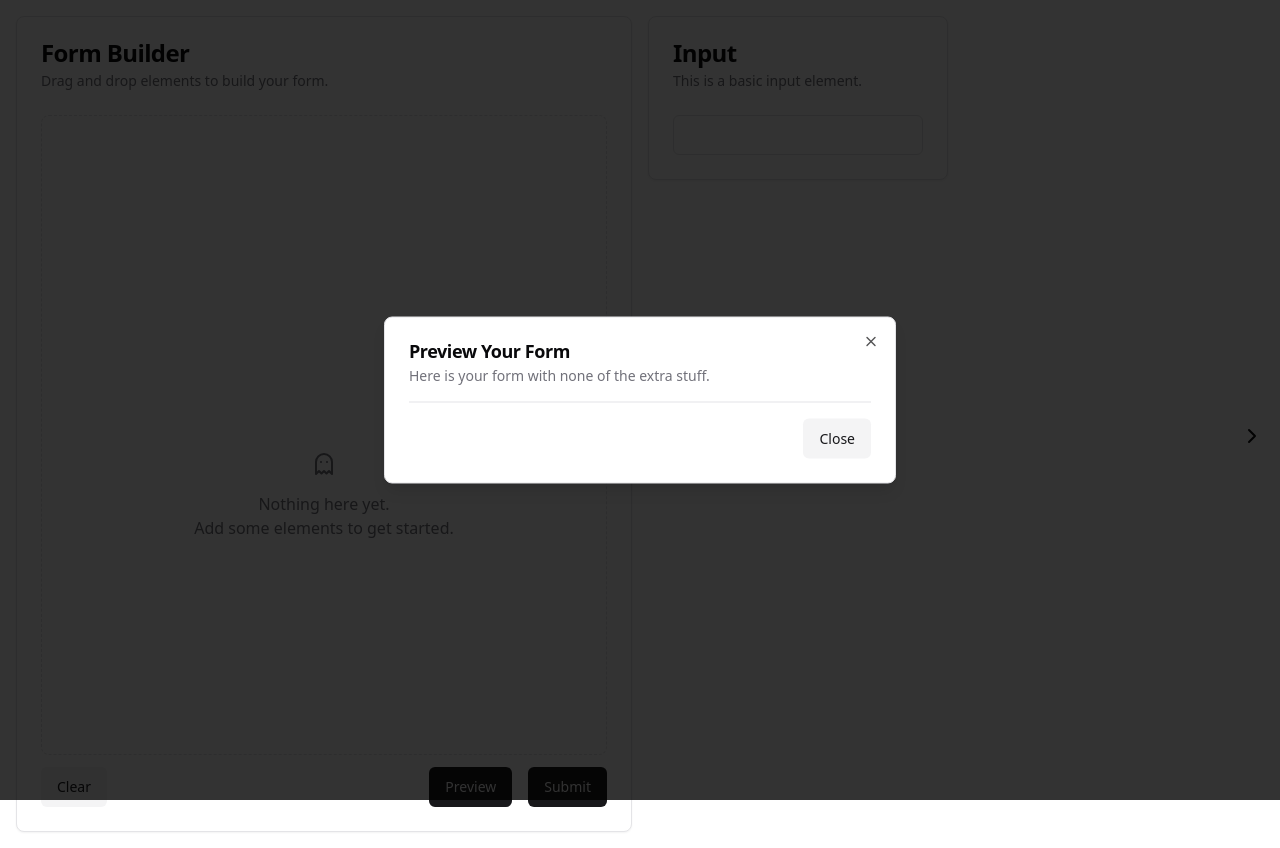
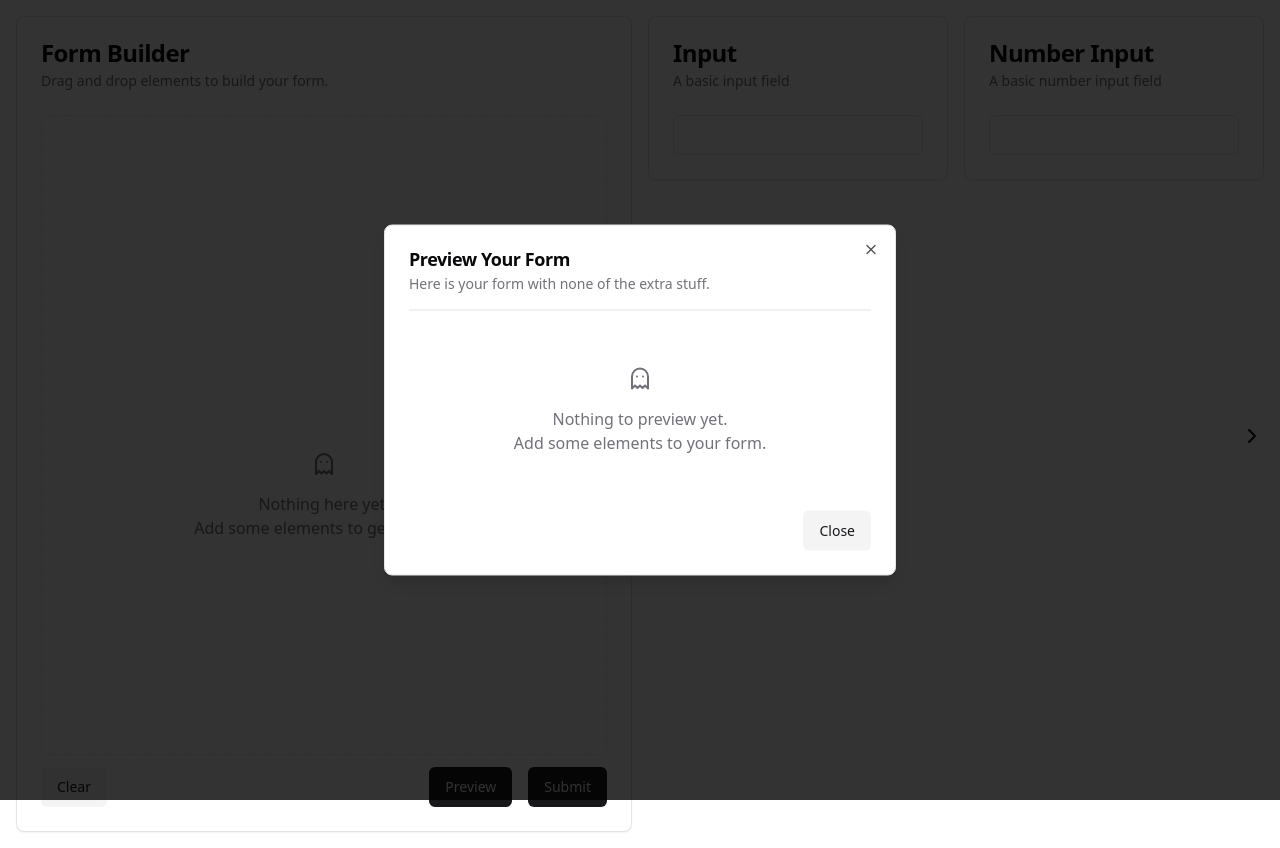
Before and after one commit to DanielSayer/form-builder, a React (Vite) app: page / in a window 1280 px wide. Both pictures are taken after a click on the button "Preview". Built offline with nearby package versions, Linux system fonts and the light colour scheme.

Commit message:
feat: implement second element

```diff
--- /dev/null
+++ b/src/components/display.tsx
@@ -0,0 +1,38 @@
+import {
+  Card,
+  CardContent,
+  CardDescription,
+  CardHeader,
+  CardTitle,
+} from "./ui/card";
+
+export type DisplayElementProps = {
+  id: string;
+  defaults?: Record<string, unknown> | undefined;
+};
+
+export type DisplayProps = {
+  id: string;
+  title: string;
+  description: string;
+  render: (props: DisplayElementProps) => JSX.Element;
+  defaults?: Record<string, unknown> | undefined;
+};
+
+export const Display = ({
+  id,
+  title,
+  description,
+  render,
+  defaults,
+}: DisplayProps) => {
+  return (
+    <Card>
+      <CardHeader>
+        <CardTitle>{title}</CardTitle>
+        <CardDescription>{description}</CardDescription>
+      </CardHeader>
+      <CardContent>{render({ id, defaults })}</CardContent>
+    </Card>
+  );
+};
--- a/src/components/element-editor.tsx
+++ b/src/components/element-editor.tsx
@@ -43,6 +43,7 @@ const ElementEditor = ({ element, onSave, onCancel }: ElementEditorProps) => {
       element: element.element,
       description: data.description ?? "",
       isUsingLabelAsName: data.useLabelAsName,
+      extraConfig: element.extraConfig,
     });
     onCancel();
   };
--- a/src/components/form-elements/input-element.tsx
+++ b/src/components/form-elements/input-element.tsx
@@ -2,13 +2,6 @@ import { spreadExtraConfig } from "@/lib/code-gen";
 import { InputExtraFieldsConfig } from "@/lib/config/form-elements/input";
 import { FormElementProps } from "@/lib/element-config";
 import { parseValue } from "@/lib/utils";
-import {
-  Card,
-  CardContent,
-  CardDescription,
-  CardHeader,
-  CardTitle,
-} from "../ui/card";
 import {
   FormControl,
   FormDescription,
@@ -18,20 +11,6 @@ import {
   FormMessage,
 } from "../ui/form";
 import { Input } from "../ui/input";
-
-export const InputElementDisplay = () => {
-  return (
-    <Card>
-      <CardHeader>
-        <CardTitle>Input</CardTitle>
-        <CardDescription>This is a basic input element.</CardDescription>
-      </CardHeader>
-      <CardContent>
-        <Input id="input" />
-      </CardContent>
-    </Card>
-  );
-};
 
 export function InputFormElement({
   name,
--- a/src/components/preview.tsx
+++ b/src/components/preview.tsx
@@ -1,3 +1,7 @@
+import { ElementConfig } from "@/lib/element-config";
+import { Ghost } from "lucide-react";
+import { templateMappings } from "./form-elements/template-mappings";
+import { Button } from "./ui/button";
 import {
   Dialog,
   DialogClose,
@@ -8,10 +12,7 @@ import {
   DialogTitle,
   DialogTrigger,
 } from "./ui/dialog";
-import { Button } from "./ui/button";
 import { Separator } from "./ui/separator";
-import { ElementConfig } from "@/lib/element-config";
-import { templateMappings } from "./form-elements/template-mappings";
 
 type PreviewProps = {
   elements: ElementConfig[];
@@ -31,6 +32,15 @@ export const Preview = ({ elements }: PreviewProps) => {
           </DialogDescription>
         </DialogHeader>
         <Separator />
+        {elements.length === 0 && (
+          <div className="flex flex-col items-center gap-4 py-10 text-center text-muted-foreground">
+            <Ghost />
+            <div>
+              <div>Nothing to preview yet.</div>
+              <div>Add some elements to your form.</div>
+            </div>
+          </div>
+        )}
         {elements.map((element) => {
           const formElement = templateMappings[element.element];
           return (
--- /dev/null
+++ b/src/lib/config/presets-config.tsx
@@ -0,0 +1,25 @@
+import { DisplayProps } from "@/components/display";
+import { Input } from "@/components/ui/input";
+import { FormElement } from "../element-config";
+
+type FormElementDisplay = DisplayProps & {
+  formElement: FormElement;
+};
+
+export const displayElements: FormElementDisplay[] = [
+  {
+    formElement: "input",
+    id: "input",
+    title: "Input",
+    description: "A basic input field",
+    render: (props) => <Input id={props.id} />,
+  },
+  {
+    formElement: "input",
+    id: "number-input",
+    title: "Number Input",
+    description: "A basic number input field",
+    render: (props) => <Input id={props.id} {...props.defaults} />,
+    defaults: { type: "number" },
+  },
+];
--- a/src/lib/element-config.ts
+++ b/src/lib/element-config.ts
@@ -10,13 +10,17 @@ export type ElementConfig = {
   extraConfig?: Record<string, unknown>;
 };
 
-export const defaultElementConfig = (element: FormElement): ElementConfig => {
+export const defaultElementConfig = (
+  element: FormElement,
+  defaults: Record<string, unknown> | undefined,
+): ElementConfig => {
   return {
     name: "",
     isUsingLabelAsName: true,
     label: "",
     description: "",
     element,
+    extraConfig: defaults,
   };
 };
 
--- a/src/pages/page.tsx
+++ b/src/pages/page.tsx
@@ -1,7 +1,7 @@
 import { AddElementDialog } from "@/components/add-element-dialog";
+import { Display } from "@/components/display";
 import Draggable from "@/components/draggable";
 import { FormEditor } from "@/components/form-editor";
-import { InputElementDisplay } from "@/components/form-elements/input-element";
 import { useFormBuilder } from "@/components/providers/form-builder";
 import {
   Card,
@@ -10,11 +10,8 @@ import {
   CardHeader,
   CardTitle,
 } from "@/components/ui/card";
-import {
-  ElementConfig,
-  FormElement,
-  defaultElementConfig,
-} from "@/lib/element-config";
+import { displayElements } from "@/lib/config/presets-config";
+import { ElementConfig, defaultElementConfig } from "@/lib/element-config";
 import {
   DndContext,
   DragEndEvent,
@@ -23,15 +20,6 @@ import {
 } from "@dnd-kit/core";
 import { useState } from "react";
 import { FormBuilder } from "./form-builder";
-
-type FormElementDisplay = {
-  id: FormElement;
-  render: () => JSX.Element;
-};
-
-const elements: FormElementDisplay[] = [
-  { id: "input", render: InputElementDisplay },
-];
 
 export const FormBuilderPage = () => {
   const [isOpen, setIsOpen] = useState<boolean>(false);
@@ -55,12 +43,16 @@ export const FormBuilderPage = () => {
       return;
     }
 
-    const element = elements.find((x) => x.id === active.id);
+    const element = displayElements.find((x) => x.id === active.id);
     if (!element) {
       return;
     }
 
-    setSelectedElement(defaultElementConfig(element.id));
+    const myElement = defaultElementConfig(
+      element.formElement,
+      element.defaults,
+    );
+    setSelectedElement(myElement);
     setIsOpen(true);
   };
 
@@ -81,16 +73,18 @@ export const FormBuilderPage = () => {
           </Card>
           <div>
             <div className="grid grid-cols-2 gap-4">
-              {elements.map((element) => (
+              {displayElements.map((element) => (
                 <Draggable key={element.id} id={element.id}>
-                  {element.render()}
+                  <Display {...element} />
                 </Draggable>
               ))}
             </div>
           </div>
         </div>
         <DragOverlay dropAnimation={null}>
-          {elements.find((element) => element.id === activeId)?.render()}
+          <Display
+            {...displayElements.find((element) => element.id === activeId)!}
+          />
         </DragOverlay>
       </DndContext>
       <FormEditor config={formElements} />
```
